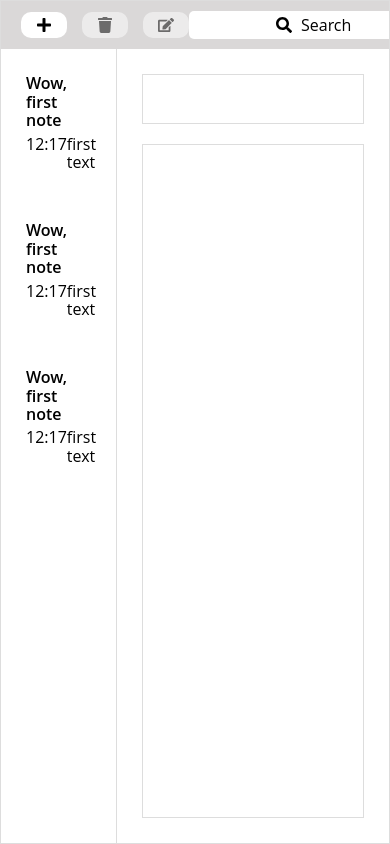
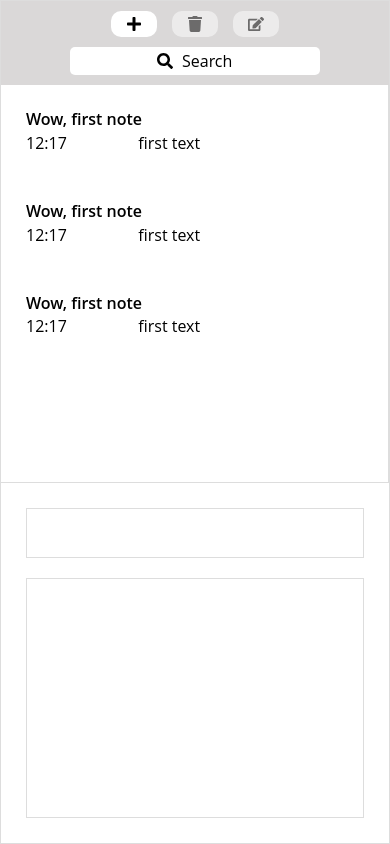
Before and after one commit to YevhenNeielov/Apple_Notes, a React (Create React App) app: page / in a window 390 px wide. Built offline with nearby package versions, Linux system fonts and the light colour scheme.

Commit message:
add responsiveness

```diff
--- a/src/index.css
+++ b/src/index.css
@@ -24,12 +24,15 @@ input:focus {
 
 .main {
   display: flex;
+  flex-direction: column;
 }
 
 /* Header */
 
 .header {
   display: flex;
+  flex-direction: column;
+  gap: 10px;
   justify-content: space-between;
   align-items: center;
   background-color: #dad8d8;
@@ -55,11 +58,6 @@ input:focus {
 .button_switch.active {
   cursor: pointer;
   opacity: 1;
-}
-
-.button_always-active:hover,
-.button_switch.active:hover {
-  background-color: rgb(193, 193, 240);
 }
 
 .searchbox {
@@ -91,9 +89,11 @@ input:focus {
 /* Sidebar */
 
 .sidebar {
-  width: 30%;
-  height: calc(100vh - 48px);
+  height: calc(50vh - 24px);
   border-right: 1px solid #ddd;
+  border-bottom: 1px solid #ddd;
+  overflow-y: auto;
+  overflow-x: hidden;
 }
 
 .listitem {
@@ -101,10 +101,6 @@ input:focus {
   cursor: pointer;
   display: grid;
   grid-template-columns: 1fr 2fr;
-}
-
-.listitem:hover {
-  background: #ddd;
 }
 
 .listitem.active {
@@ -133,8 +129,7 @@ input:focus {
 /* Workspace */
 
 .workspace {
-  width: 70%;
-  height: calc(100vh - 48px);
+  height: calc(50vh - 62px);
   padding: 25px;
 }
 
@@ -143,7 +138,7 @@ textarea {
   display: block;
   border: 1px solid #ddd;
   width: 100%;
-  height: calc(100vh - 170px);
+  height: calc(50vh - 182px);
   padding: 10px;
   resize: none;
 }
@@ -152,3 +147,47 @@ textarea {
   font-size: 2rem;
   margin-bottom: 20px;
 }
+
+/* Breakpoints */
+
+@media (min-width: 640px) {
+  .header {
+    flex-direction: row;
+    gap: 0;
+  }
+
+  .main {
+    flex-direction: row;
+  }
+
+  .sidebar {
+    width: 30%;
+    height: calc(100vh - 48px);
+    border-bottom: none;
+  }
+
+  .workspace {
+    width: 70%;
+    height: calc(100vh - 48px);
+  }
+
+  .workspace input,
+  textarea {
+    width: 100%;
+    height: calc(100vh - 170px);
+  }
+  .workspace input {
+    height: 50px;
+  }
+}
+
+@media (min-width: 992px) {
+  .button_always-active:hover,
+  .button_switch.active:hover {
+    background-color: rgb(193, 193, 240);
+  }
+
+  .listitem:hover {
+    background: #ddd;
+  }
+}
```
